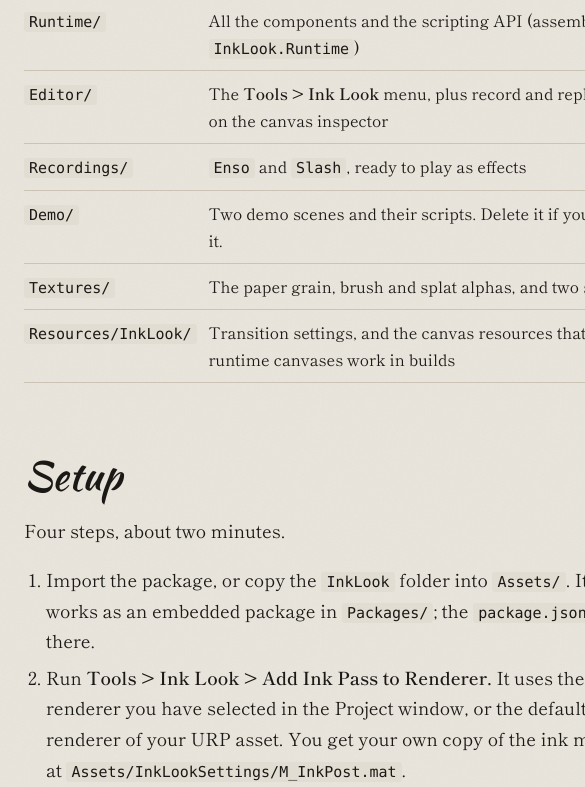
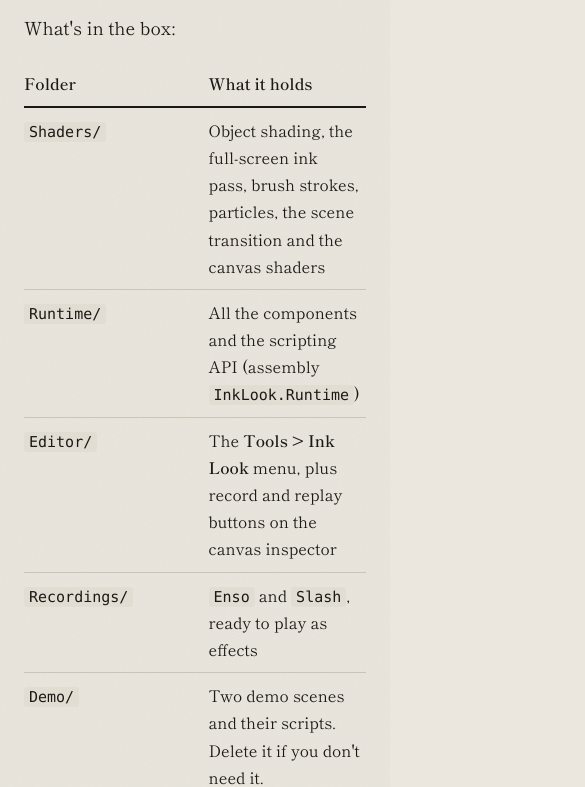
Before and after one commit to SaigouUmi/inklook, a plain HTML site: page docs.html in a window 390 px wide. Shown: the part 1322-2109 px from the top of the page, 585 px wide, since content can reach past the window. Drawn offline with Linux system fonts and the light colour scheme.

Commit message:
Update style.css

```diff
--- a/style.css
+++ b/style.css
@@ -134,6 +134,7 @@ footer { border-top: 1px solid var(--hair); padding: 26px 0 40px; display: flex;
 .doc li { margin: 6px 0; }
 .doc code { font: 15px/1.5 ui-monospace, "Cascadia Mono", Consolas, monospace; background: var(--paper-2); padding: 1px 5px; border-radius: 3px; }
 .doc pre { background: var(--paper-2); border-left: 3px solid var(--ink); padding: 18px 20px; overflow-x: auto; border-radius: 0 4px 4px 0; }
+.doc p code, .doc li code { overflow-wrap: anywhere; }
 .doc pre code { background: none; padding: 0; font-size: 14.5px; }
 .doc table { width: 100%; border-collapse: collapse; font-size: 16px; margin: 14px 0 6px; }
 .doc th, .doc td { text-align: left; padding: 9px 12px 9px 0; border-bottom: 1px solid var(--hair); vertical-align: top; }
@@ -147,7 +148,8 @@ footer { border-top: 1px solid var(--hair); padding: 26px 0 40px; display: flex;
   .halves .half:nth-child(2) { margin-top: 0; }
   .facts { grid-template-columns: 1fr; }
   .facts div + div { padding-left: 0; border-left: 0; border-top: 1px solid var(--hair); }
-  .docs { grid-template-columns: 1fr; gap: 20px; }
+  .docs { grid-template-columns: minmax(0, 1fr); gap: 20px; }
+  .doc table { display: block; overflow-x: auto; }
   .toc { position: static; }
   .bar nav { gap: 18px; }
   section { padding: 72px 0; }
```
